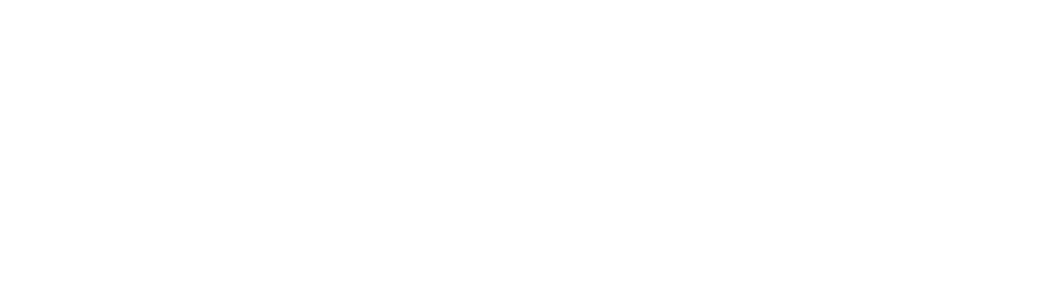
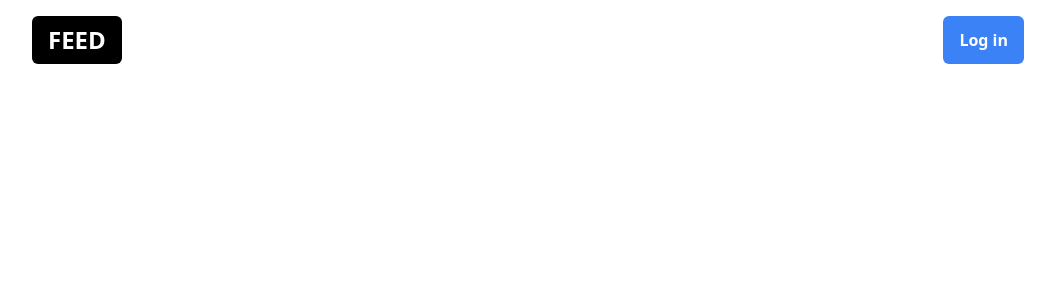
Before and after one commit to tsvetislavt99/next-firebase-blog, a Next.js app: page / in a window 1280 px wide. Shown: the top 300 px of the page, without its empty margins (112-1167 px from the left). Built offline with nearby package versions, Linux system fonts and the light colour scheme.

Commit message:
Nav bar created

```diff
--- a/components/Navbar/Navbar.tsx
+++ b/components/Navbar/Navbar.tsx
@@ -1,8 +1,55 @@
 import Link from 'next/link';
+import Image from 'next/image';
 
 export default function Navbar() {
-    //Temporary setting to null
+    //Temporary setting to null before auth is all set
     const { user, username } = { user: null, username: null };
 
-    return <div>Navbar</div>;
+    return (
+        <nav className="mx-6 sm:mx-12 md:mx-24 lg:mx-36 my-4">
+            <ul className="flex flex-row flex-nowrap justify-between items-center">
+                <li>
+                    <Link href="/">
+                        <button className="text-white text-lg sm:text-2xl font-bold bg-black px-2 py-1 sm:px-4 sm:py-2 rounded-md">
+                            FEED
+                        </button>
+                    </Link>
+                </li>
+                {username && (
+                    <>
+                        <li className="flex flex-row flex-nowrap items-center">
+                            <Link href="/admin">
+                                <button className="text-white font-bold bg-blue-500 text-xs px-2 py-1 sm:text-base sm:px-3 sm:py-2 rounded-md">
+                                    Create a Post
+                                </button>
+                            </Link>
+                            <Link href={`/${username}`}>
+                                <a className="flex items-center border-blue-500 border-2 sm:border-4 rounded-full ml-4 w-6 h-6 sm:w-12 sm:h-12">
+                                    <Image
+                                        className="rounded-full p-0 m-0"
+                                        src={
+                                            user?.photoUrl ||
+                                            'https://hatrabbits.com/wp-content/uploads/2017/01/random.jpg'
+                                        }
+                                        alt="Profile photo"
+                                        width={40}
+                                        height={40}
+                                    />
+                                </a>
+                            </Link>
+                        </li>
+                    </>
+                )}
+                {!username && (
+                    <li>
+                        <Link href="/enter">
+                            <button className="text-white font-bold bg-blue-500 text-sm px-2 py-1 sm:px-4 sm:py-3 sm:text-base rounded-md">
+                                Log in
+                            </button>
+                        </Link>
+                    </li>
+                )}
+            </ul>
+        </nav>
+    );
 }
--- a/next.config.js
+++ b/next.config.js
@@ -1,6 +1,10 @@
 /** @type {import('next').NextConfig} */
 const nextConfig = {
-  reactStrictMode: true,
-}
+    reactStrictMode: true,
+    images: {
+        //Temporary added domain to be able to work on the layout
+        domains: ['hatrabbits.com'],
+    },
+};
 
-module.exports = nextConfig
+module.exports = nextConfig;
--- a/pages/_app.tsx
+++ b/pages/_app.tsx
@@ -1,7 +1,13 @@
-import '../styles/globals.css'
+import Navbar from '../components/Navbar/Navbar';
+import '../styles/globals.css';
 
 function MyApp({ Component, pageProps }) {
-  return <Component {...pageProps} />
+    return (
+        <>
+            <Navbar />
+            <Component {...pageProps} />
+        </>
+    );
 }
 
-export default MyApp
+export default MyApp;
```
